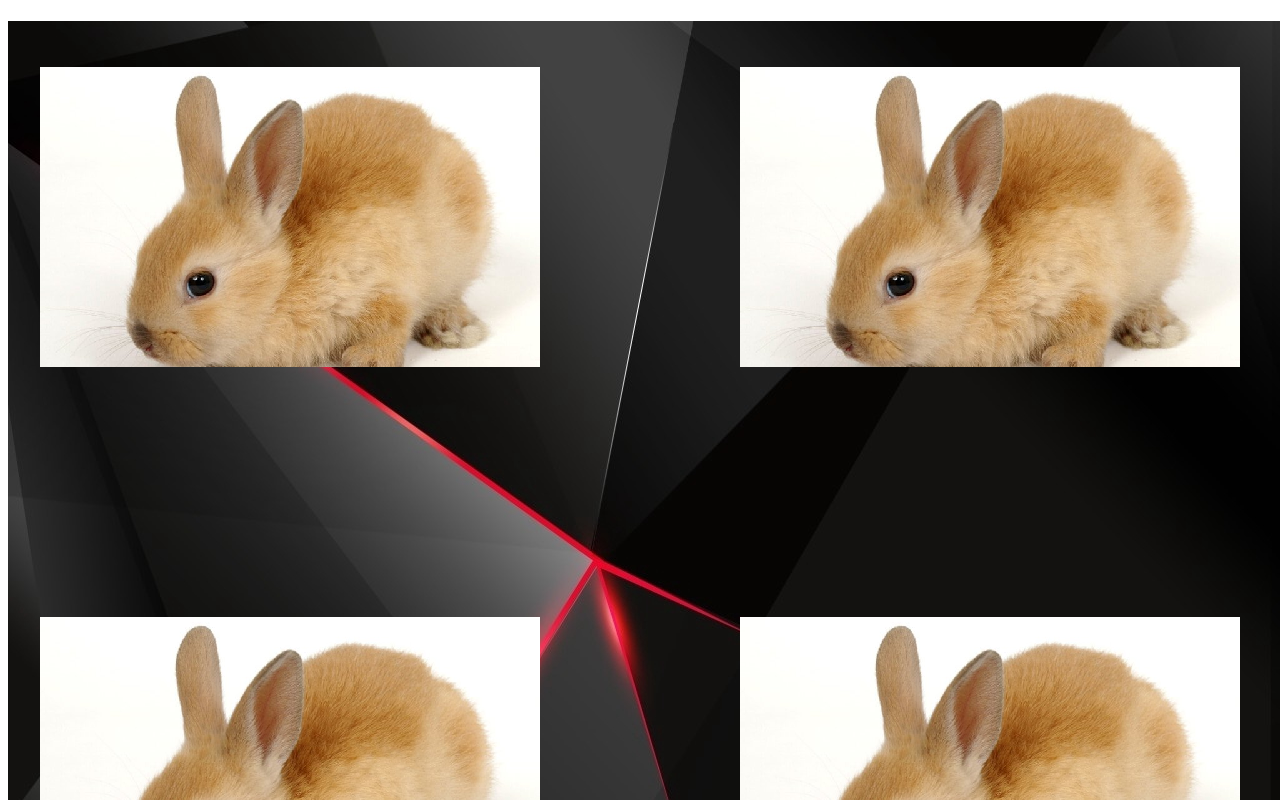
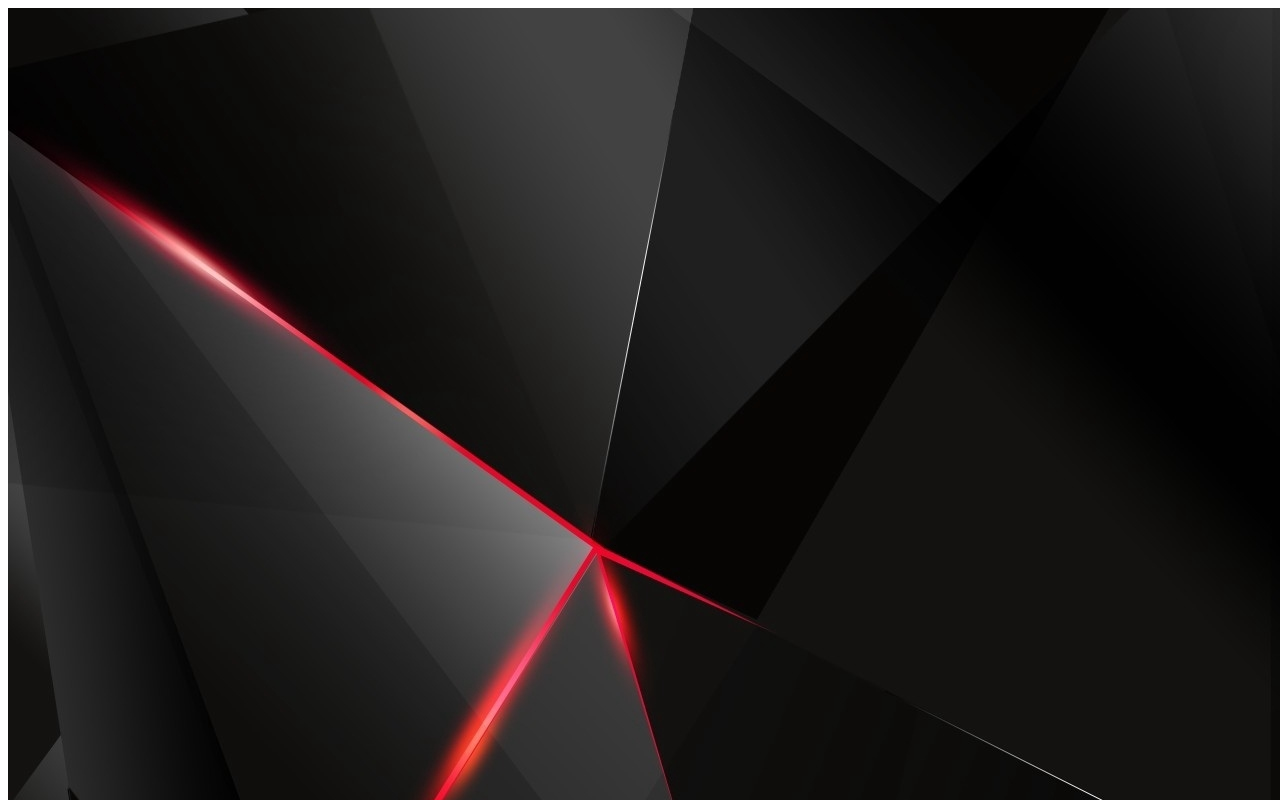
Before and after one commit to Uppun/portfolio-site, a React (Create React App) app: page / in a window 1280 px wide. Shown: the top 800 px of the page. Built offline with nearby package versions, Linux system fonts and the light colour scheme.

Commit message:
it's two pages now

```diff
--- a/src/portfolio.css
+++ b/src/portfolio.css
@@ -6,9 +6,13 @@
     width: 100%;
 }
 
+.my-projects {
+    position: relative;
+}
+
 .background-pages {
-    width: 100%;
-    height: 100%;
+    width: 100vw;
+    height: 100vh;
 }
 .background-slide .switch-enter {
     transform: translateX(100%);
```
